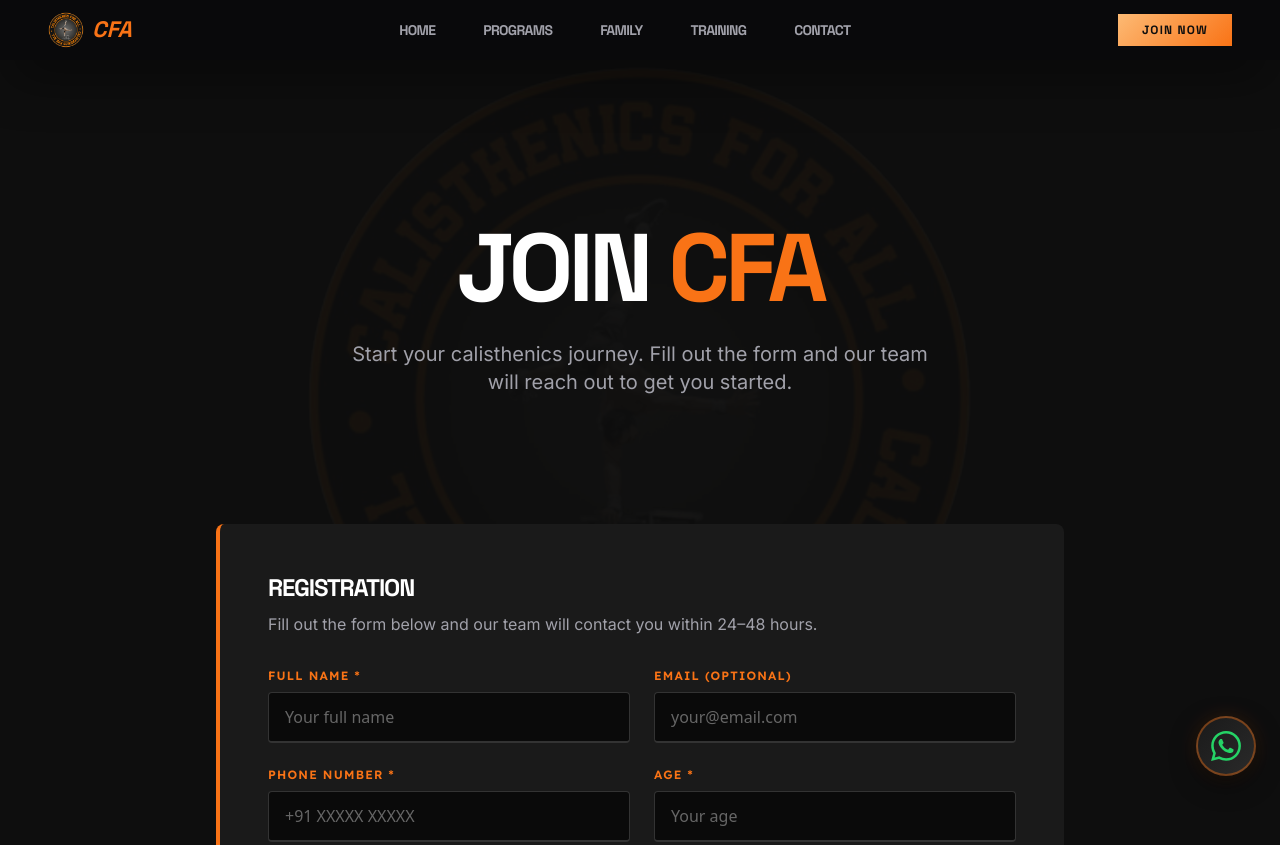
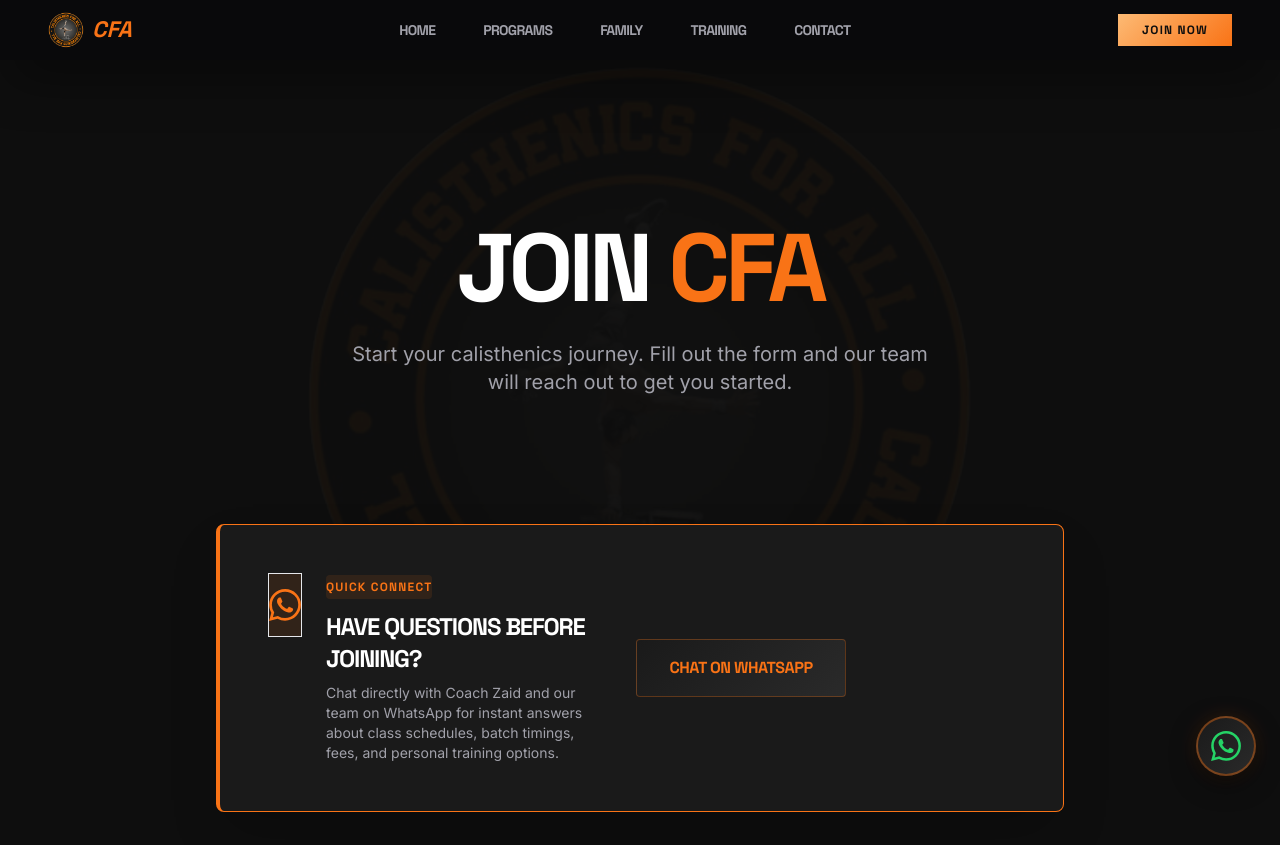
Before and after one commit to SagarxGhanate/CFA-Website, a website: page membership.html in a window 1280 px wide. Shown: the top 845 px of the page. Drawn offline with nearby package versions, Linux system fonts and the light colour scheme.

Commit message:
Update scroll animations to be slightly faster and add Connect through WhatsApp section before registration form on membership page

```diff
--- a/membership.html
+++ b/membership.html
@@ -141,6 +141,28 @@
     <p class="font-body text-xl text-zinc-400 max-w-xl">
       Start your calisthenics journey. Fill out the form and our team will reach out to get you started.
     </p>
+  </section>
+
+  <!-- CONNECT THROUGH WHATSAPP -->
+  <section class="mb-16 bg-surface rounded-lg p-8 md:p-12 border-l-4 border-primary flex flex-col md:flex-row items-center justify-between gap-8 gsap-section shadow-2xl border border-zinc-800/80 relative overflow-hidden">
+    <div class="absolute -right-20 -bottom-20 w-64 h-64 bg-primary/5 rounded-full blur-3xl pointer-events-none"></div>
+    <div class="flex flex-col sm:flex-row items-start sm:items-center gap-6 z-10">
+      <div class="w-16 h-16 rounded-2xl bg-primary/10 border border-primary/20 flex items-center justify-center shrink-0 shadow-inner">
+        <svg width="32" height="32" viewBox="0 0 24 24" fill="#f97316"><path d="M17.472 14.382c-.297-.149-1.758-.867-2.03-.967-.273-.099-.471-.148-.67.15-.197.297-.767.966-.94 1.164-.173.199-.347.223-.644.075-.297-.15-1.255-.463-2.39-1.475-.883-.788-1.48-1.761-1.653-2.059-.173-.297-.018-.458.13-.606.134-.133.298-.347.446-.52.149-.174.198-.298.298-.497.099-.198.05-.371-.025-.52-.075-.149-.669-1.612-.916-2.207-.242-.579-.487-.5-.669-.51-.173-.008-.371-.01-.57-.01-.198 0-.52.074-.792.372-.272.297-1.04 1.016-1.04 2.479 0 1.462 1.065 2.875 1.213 3.074.149.198 2.096 3.2 5.077 4.487.709.306 1.262.489 1.694.625.712.227 1.36.195 1.871.118.571-.085 1.758-.719 2.006-1.413.248-.694.248-1.289.173-1.413-.074-.124-.272-.198-.57-.347m-5.421 7.403h-.004a9.87 9.87 0 01-5.031-1.378l-.361-.214-3.741.982.998-3.648-.235-.374a9.86 9.86 0 01-1.51-5.26c.001-5.45 4.436-9.884 9.888-9.884 2.64 0 5.122 1.03 6.988 2.898a9.825 9.825 0 012.893 6.994c-.003 5.45-4.437 9.884-9.885 9.884m8.413-18.297A11.815 11.815 0 0012.05 0C5.495 0 .16 5.335.157 11.892c0 2.096.547 4.142 1.588 5.945L.057 24l6.305-1.654a11.882 11.882 0 005.683 1.448h.005c6.554 0 11.89-5.335 11.893-11.893a11.821 11.821 0 00-3.48-8.413z"/></svg>
+      </div>
+      <div>
+        <span class="inline-block px-3 py-1 bg-primary/10 text-primary font-headline text-xs font-bold uppercase tracking-widest rounded mb-3">Quick Connect</span>
+        <h2 class="font-headline text-2xl md:text-3xl font-bold uppercase tracking-tighter text-white mb-2">Have Questions Before Joining?</h2>
+        <p class="font-body text-zinc-400 text-sm md:text-base max-w-xl">
+          Chat directly with Coach Zaid and our team on WhatsApp for instant answers about class schedules, batch timings, fees, and personal training options.
+        </p>
+      </div>
+    </div>
+    <div class="shrink-0 w-full md:w-auto z-10">
+      <a href="https://wa.me/919930284585?text=Hi%2C%20I%20want%20to%20know%20more%20about%20CFA%20membership%20and%20classes." target="_blank" rel="noopener" class="wa-btn px-8 py-4 text-base md:text-lg font-bold tracking-tighter uppercase rounded shadow-lg flex items-center justify-center gap-3 transition-transform duration-300 hover:scale-105">
+        Chat on WhatsApp
+      </a>
+    </div>
   </section>
 
   <section class="bg-surface rounded-lg p-8 md:p-12 border-l-4 border-primary">
@@ -321,8 +343,8 @@
 <script src="https://cdn.jsdelivr.net/npm/@emailjs/browser@3/dist/email.min.js"></script>
 <script>
   gsap.registerPlugin(ScrollTrigger);
-  gsap.from('.gsap-hero', { y: 50, opacity: 0, duration: 0.55, ease: 'power3.out', delay: 0.05 });
-  gsap.utils.toArray('.gsap-section').forEach(el => { gsap.from(el, { scrollTrigger: { trigger: el, start: 'top 88%' }, opacity: 0, y: 30, duration: 0.455, ease: 'power3.out' }); });
+  gsap.from('.gsap-hero', { y: 35, opacity: 0, duration: 0.35, ease: 'power3.out', delay: 0.03 });
+  gsap.utils.toArray('.gsap-section').forEach(el => { gsap.from(el, { scrollTrigger: { trigger: el, start: 'top 88%' }, opacity: 0, y: 20, duration: 0.28, ease: 'power3.out' }); });
 
   // Initialize EmailJS
   emailjs.init("TqLIM2UYqCSZTtiyb");
```
Also changed, not shown: cfafamily.html (+4 -4 lines), contact.html (+2 -2 lines), index.html (+5 -5 lines), programs.html (+4 -4 lines), training.html (+2 -2 lines).
